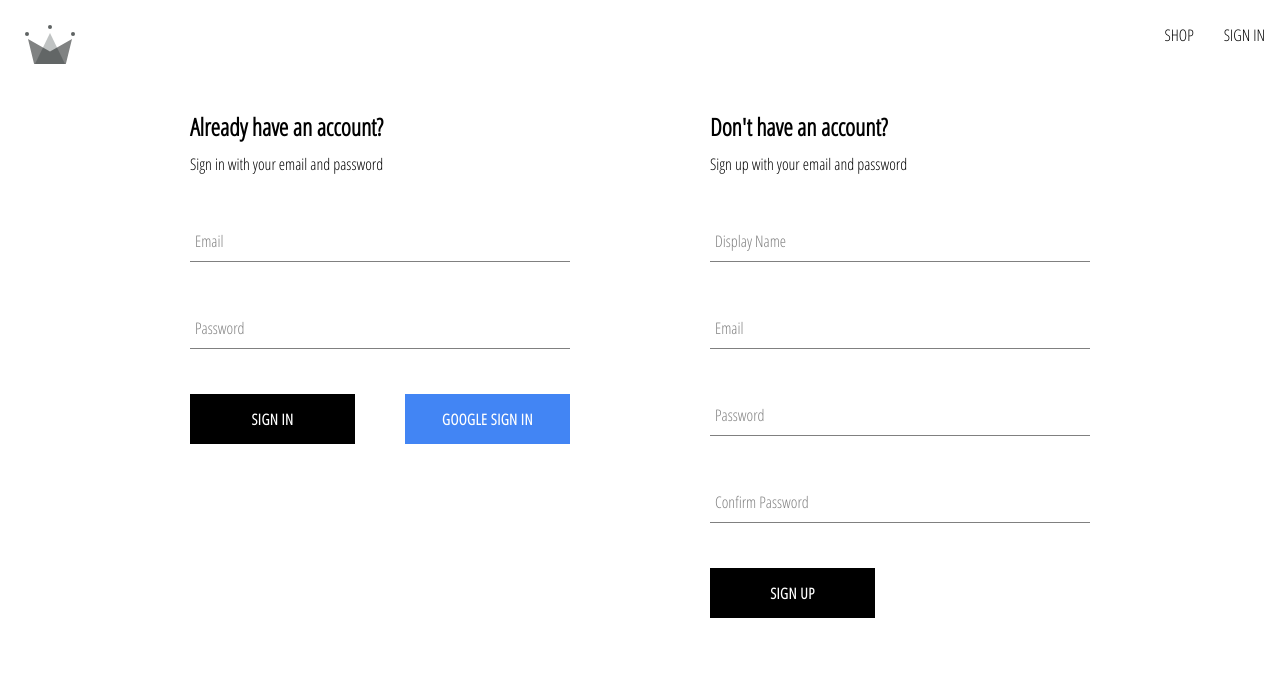
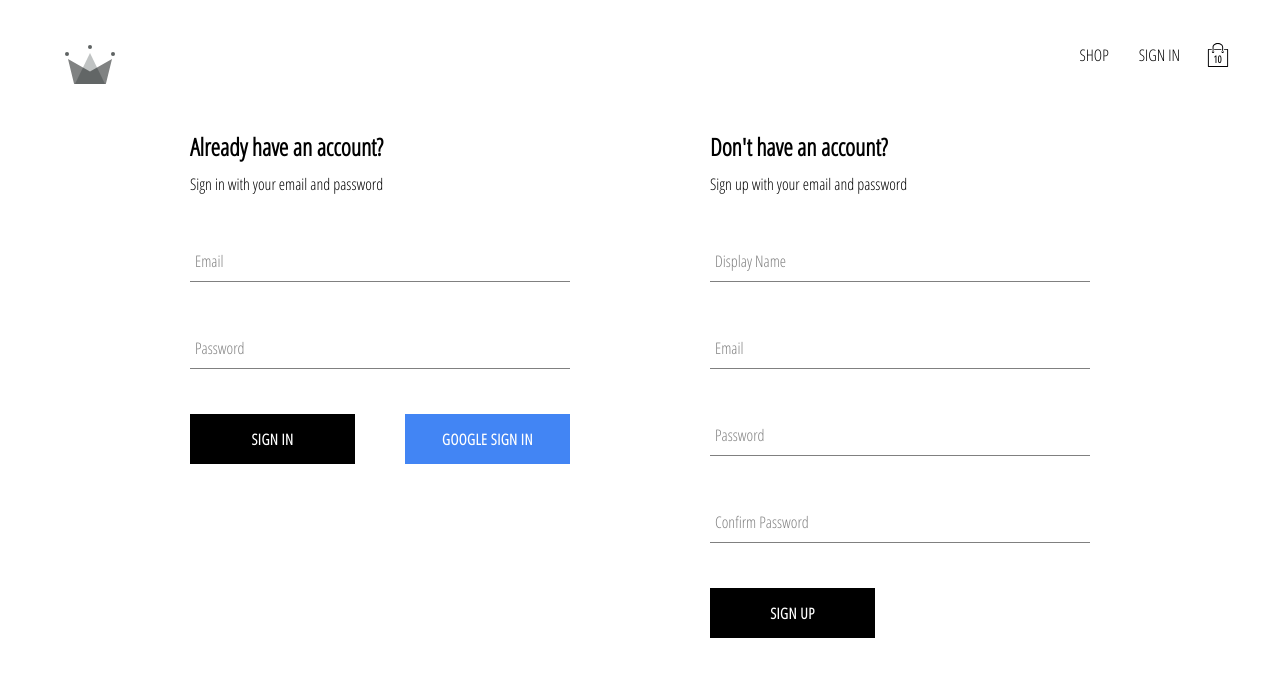
Before and after one commit to mohammad-mo/crwn-clothing, a React (Create React App) app: page /auth in a window 1280 px wide. Shown: the top 676 px of the page. Built offline with nearby package versions, Linux system fonts and the light colour scheme; no server answers.

Commit message:
- Adding cart context and shopping icon as well as cart dropdown.

```diff
--- /dev/null
+++ b/src/components/cart-dropdown/cart-dropdown.component.jsx
@@ -0,0 +1,13 @@
+import Button from '../button/button.component'
+import './cart-dropdown.styles.scss'
+
+const CartDropdown = () => {
+  return (
+    <div className='cart-dropdown-container'>
+      <div className='cart-items' />
+      <Button>GO TO CHECKOUT</Button>
+    </div>
+  )
+}
+
+export default CartDropdown
--- /dev/null
+++ b/src/components/cart-dropdown/cart-dropdown.styles.scss
@@ -0,0 +1,29 @@
+.cart-dropdown-container {
+  position: absolute;
+  width: 240px;
+  height: 340px;
+  display: flex;
+  flex-direction: column;
+  padding: 20px;
+  border: 1px solid black;
+  background-color: white;
+  top: 90px;
+  right: 40px;
+  z-index: 5;
+
+  .empty-message {
+    font-size: 18px;
+    margin: 50px auto;
+  }
+
+  .cart-items {
+    height: 240px;
+    display: flex;
+    flex-direction: column;
+    overflow: scroll;
+  }
+
+  button {
+    margin-top: auto;
+  }
+}
--- /dev/null
+++ b/src/components/cart-icon/cart-icon.component.jsx
@@ -0,0 +1,21 @@
+import { useContext } from 'react'
+import { CartContext } from '../../contexts/cart.context'
+
+import './cart-icon.styles.scss'
+
+import { ReactComponent as ShoppingIcon } from '../../assets/124 shopping-bag.svg'
+
+const CartIcon = () => {
+  const { isCartOpen, setIsCartOpen } = useContext(CartContext)
+
+  const toggleIsCartOpen = () => setIsCartOpen(!isCartOpen)
+
+  return (
+    <div className='cart-icon-container' onClick={toggleIsCartOpen}>
+      <ShoppingIcon className='shopping-icon' />
+      <span className='item-count'>10</span>
+    </div>
+  )
+}
+
+export default CartIcon
--- /dev/null
+++ b/src/components/cart-icon/cart-icon.styles.scss
@@ -0,0 +1,21 @@
+.cart-icon-container {
+  width: 45px;
+  height: 45px;
+  position: relative;
+  display: flex;
+  align-items: center;
+  justify-content: center;
+  cursor: pointer;
+
+  .shopping-icon {
+    width: 24px;
+    height: 24px;
+  }
+
+  .item-count {
+    position: absolute;
+    font-size: 10px;
+    font-weight: bold;
+    bottom: 12px;
+  }
+}
--- /dev/null
+++ b/src/contexts/cart.context.jsx
@@ -0,0 +1,13 @@
+import { createContext, useState } from 'react'
+
+export const CartContext = createContext({
+  isCartOpen: false,
+  setIsCartOpen: () => {},
+})
+
+export const CartProvider = ({ children }) => {
+  const [isCartOpen, setIsCartOpen] = useState(false)
+  const value = { isCartOpen, setIsCartOpen }
+
+  return <CartContext.Provider value={value}>{children}</CartContext.Provider>
+}
--- a/src/index.js
+++ b/src/index.js
@@ -3,6 +3,7 @@
 import { BrowserRouter } from 'react-router-dom'
 import { UserProvider } from './contexts/user.context'
 import { ProductsProvider } from './contexts/products.context'
+import { CartProvider } from './contexts/cart.context'
 
 import './index.scss'
 import App from './App'
@@ -13,7 +14,9 @@
     <BrowserRouter>
       <UserProvider>
         <ProductsProvider>
-          <App />
+          <CartProvider>
+            <App />
+          </CartProvider>
         </ProductsProvider>
       </UserProvider>
     </BrowserRouter>
--- a/src/index.scss
+++ b/src/index.scss
@@ -4,13 +4,14 @@
 
 body {
   margin: 0;
-  font-family: "Open Sans Condensed", sans-serif;
+  padding: 20px 40px;
+  font-family: 'Open Sans Condensed', sans-serif;
   -webkit-font-smoothing: antialiased;
   -moz-osx-font-smoothing: grayscale;
 }
 
 code {
-  font-family: source-code-pro, Menlo, Monaco, Consolas, "Courier New",
+  font-family: source-code-pro, Menlo, Monaco, Consolas, 'Courier New',
     monospace;
 }
 
--- a/src/routes/navigation/navigation.component.jsx
+++ b/src/routes/navigation/navigation.component.jsx
@@ -1,5 +1,9 @@
 import { useContext } from 'react'
 import { UserContext } from '../../contexts/user.context'
+import { CartContext } from '../../contexts/cart.context'
+
+import CartIcon from '../../components/cart-icon/cart-icon.component'
+import CartDropdown from '../../components/cart-dropdown/cart-dropdown.component'
 
 import { Outlet, Link } from 'react-router-dom'
 
@@ -11,6 +15,7 @@
 
 const Navigation = () => {
   const { currentUser } = useContext(UserContext)
+  const { isCartOpen } = useContext(CartContext)
 
   return (
     <>
@@ -31,7 +36,9 @@
               SIGN IN
             </Link>
           )}
+          <CartIcon />
         </div>
+        {isCartOpen && <CartDropdown />}
       </div>
       <Outlet />
     </>
```
